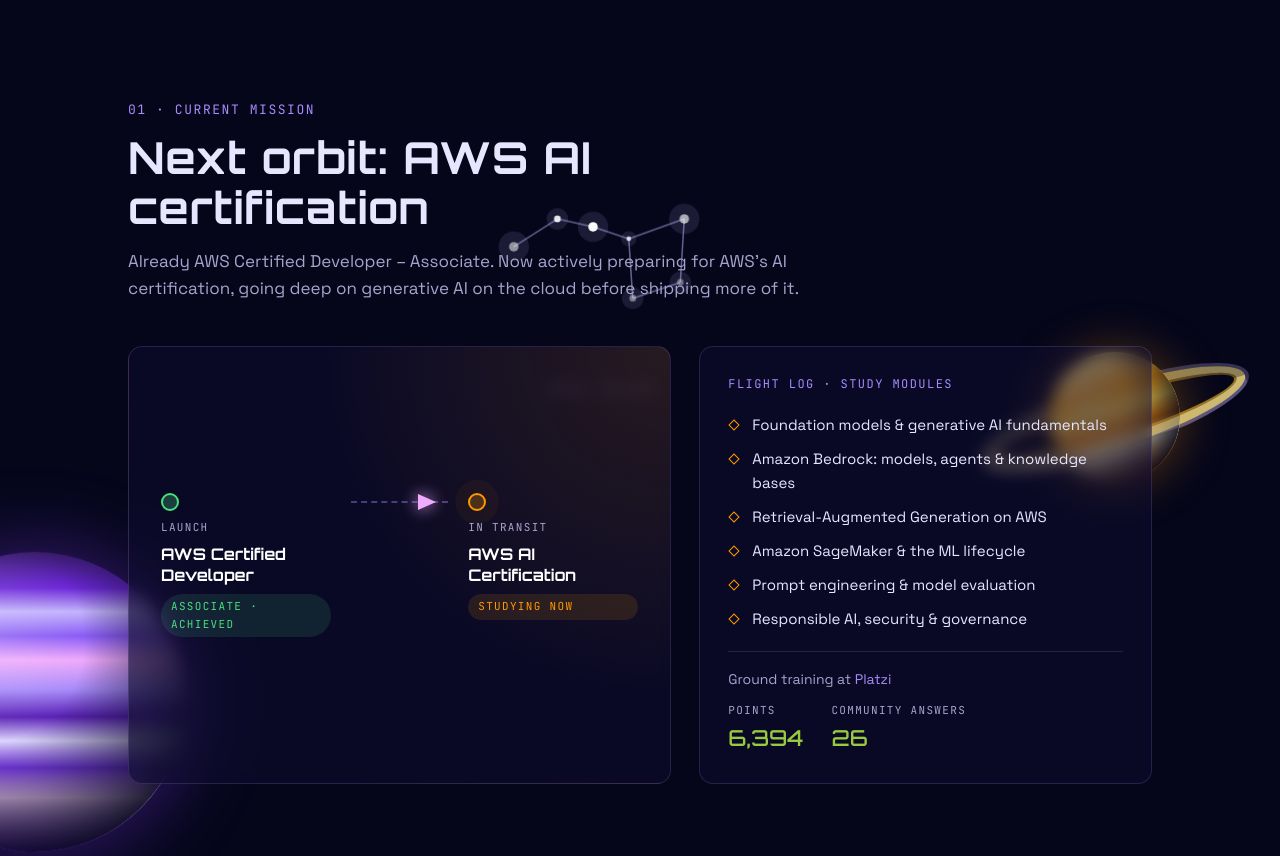
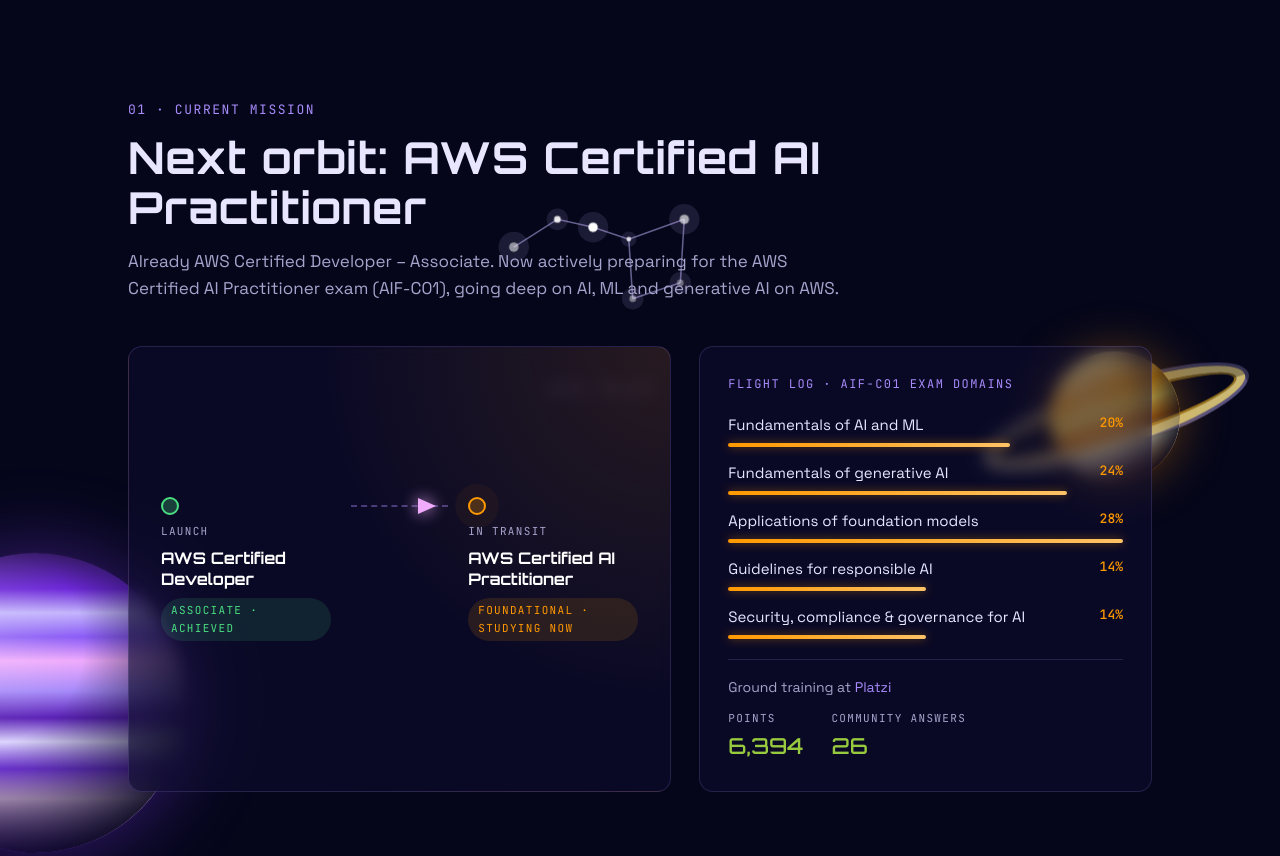
Before and after one commit to juandav/juandav.github.io, a plain HTML site: page index.html in a window 1280 px wide. Shown: the part 840-1696 px from the top of the page. Drawn offline with Linux system fonts and the light colour scheme.

Commit message:
Set current mission to AWS Certified AI Practitioner
Show the AIF-C01 exam domains with their weights in the flight log.

```diff
--- a/assets/css/main.css
+++ b/assets/css/main.css
@@ -391,6 +391,24 @@ strong { color: #fff; font-weight: 600; }
   width: 8px; height: 8px;
   transform: rotate(45deg);
   border: 1.5px solid var(--aws);
+}
+.domains { list-style: none; padding: 0; display: grid; gap: 14px; }
+.domains li {
+  display: grid;
+  grid-template-columns: 1fr auto;
+  gap: 6px 12px;
+  font-size: 15px;
+}
+.domains b { font-family: var(--font-mono); font-weight: 500; color: var(--aws); font-size: 13px; }
+/* Bar length is the domain weight, scaled so the largest (28%) fills the row */
+.domains li::after {
+  content: '';
+  grid-column: 1 / -1;
+  height: 4px;
+  width: calc(var(--w) / 28 * 100%);
+  border-radius: 2px;
+  background: linear-gradient(90deg, var(--aws), #ffc266);
+  box-shadow: 0 0 10px rgba(255, 153, 0, 0.45);
 }
 .panel__foot { margin-top: 20px; padding-top: 16px; border-top: 1px solid var(--line); color: var(--muted); font-size: 14px; }
 
--- a/assets/js/main.js
+++ b/assets/js/main.js
@@ -95,7 +95,7 @@
   const ROLES = [
     'AI Engineer · LLM Systems & Agents',
     'AWS Certified Developer',
-    'Studying for AWS AI certification',
+    'En route: AWS Certified AI Practitioner',
     'Event-Driven & Streaming Architectures',
     'Problem solver first, coder second',
     'Handcrafted code + AI-guided engineering'
--- a/index.html
+++ b/index.html
@@ -78,10 +78,10 @@
     <section class="section" id="mission">
       <header class="section__head">
         <p class="eyebrow">01 · Current mission</p>
-        <h2>Next orbit: AWS AI certification</h2>
+        <h2>Next orbit: AWS Certified AI Practitioner</h2>
         <p class="section__sub">
-          Already AWS Certified Developer – Associate. Now actively preparing for AWS's AI certification,
-          going deep on generative AI on the cloud before shipping more of it.
+          Already AWS Certified Developer – Associate. Now actively preparing for the AWS Certified
+          AI Practitioner exam (AIF-C01), going deep on AI, ML and generative AI on AWS.
         </p>
       </header>
 
@@ -97,20 +97,19 @@
           <div class="trajectory__node is-active" role="listitem">
             <span class="trajectory__dot"></span>
             <span class="trajectory__label">In transit</span>
-            <strong>AWS AI Certification</strong>
-            <span class="tag tag--live">Studying now</span>
+            <strong>AWS Certified AI Practitioner</strong>
+            <span class="tag tag--live">Foundational · studying now</span>
           </div>
         </div>
 
         <div class="panel">
-          <p class="panel__title">Flight log · study modules</p>
-          <ul class="checklist">
-            <li>Foundation models &amp; generative AI fundamentals</li>
-            <li>Amazon Bedrock: models, agents &amp; knowledge bases</li>
-            <li>Retrieval-Augmented Generation on AWS</li>
-            <li>Amazon SageMaker &amp; the ML lifecycle</li>
-            <li>Prompt engineering &amp; model evaluation</li>
-            <li>Responsible AI, security &amp; governance</li>
+          <p class="panel__title">Flight log · AIF-C01 exam domains</p>
+          <ul class="domains">
+            <li style="--w: 20"><span>Fundamentals of AI and ML</span><b>20%</b></li>
+            <li style="--w: 24"><span>Fundamentals of generative AI</span><b>24%</b></li>
+            <li style="--w: 28"><span>Applications of foundation models</span><b>28%</b></li>
+            <li style="--w: 14"><span>Guidelines for responsible AI</span><b>14%</b></li>
+            <li style="--w: 14"><span>Security, compliance &amp; governance for AI</span><b>14%</b></li>
           </ul>
           <div class="panel__foot">
             <p>Ground training at <a href="https://platzi.com/p/juandav/" target="_blank" rel="noopener">Platzi</a></p>
```
